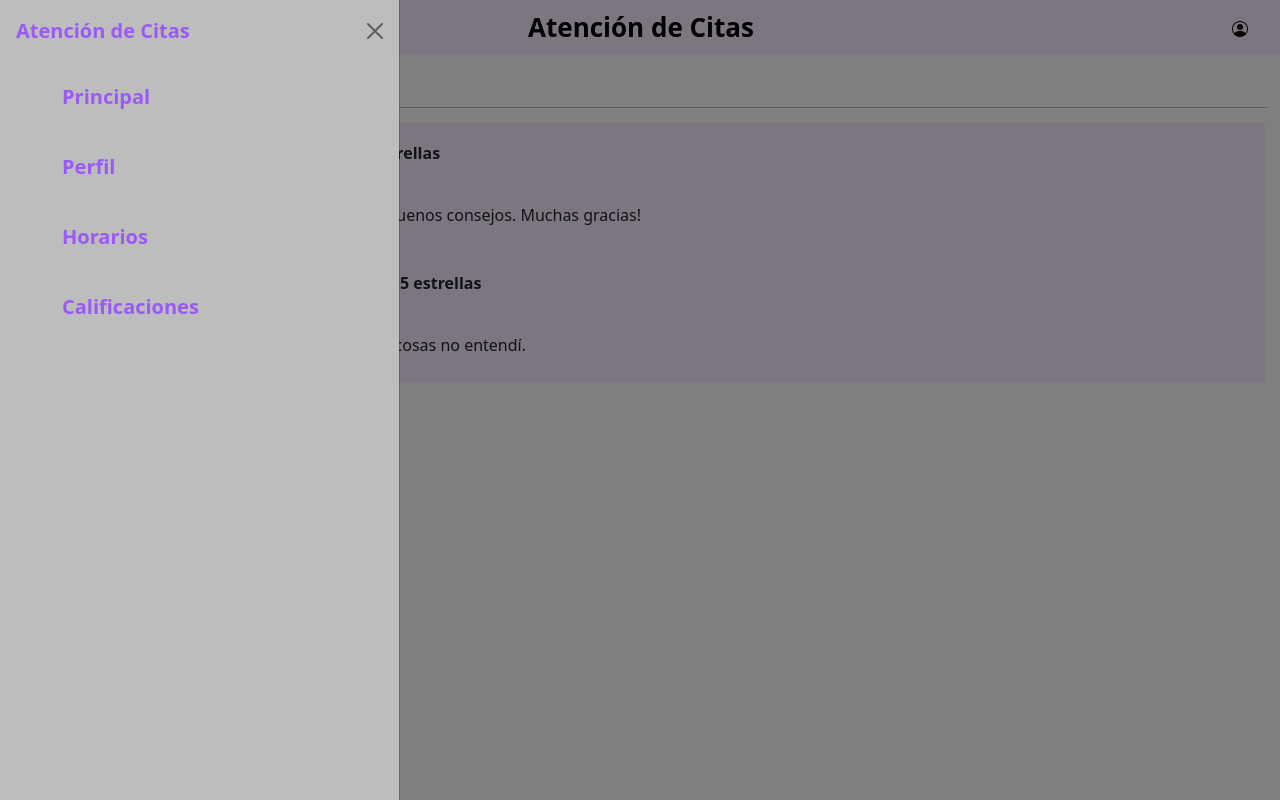
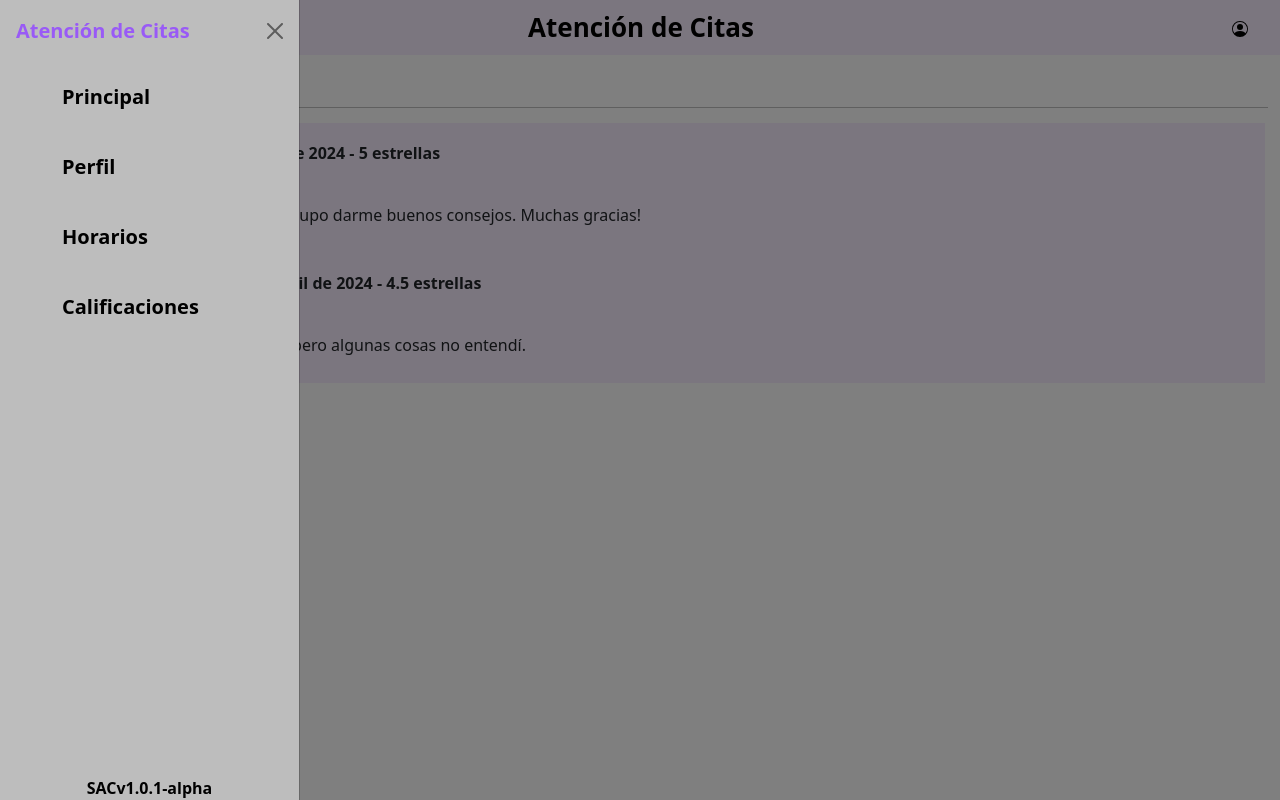
Before and after one commit to alejandraSMT/Proyecto-PW-G05, a React (Create React App) app: page / in a window 1280 px wide. Both pictures are taken after a click on the button "Abrir menú de lateral". Built offline with nearby package versions, Linux system fonts and the light colour scheme.

Commit message:
Menu lateral editado delgado, etc.

```diff
--- a/package.json
+++ b/package.json
@@ -11,7 +11,7 @@
     "react": "^18.2.0",
     "react-bootstrap": "^2.7.4",
     "react-dom": "^18.2.0",
-    "react-scripts": "5.0.1",
+    "react-scripts": "^5.0.1",
     "web-vitals": "^2.1.4"
   },
   "scripts": {
--- a/src/components/Header.css
+++ b/src/components/Header.css
@@ -34,7 +34,7 @@ nav{
   }
 
   .navbar-nav > li > a {
-    color: #995af6;
+    color: black;
   }
 
   .navbar-nav > li:hover > a {
@@ -44,7 +44,7 @@ nav{
 .SAC {
     color: black;
     text-align: center;
-    margin-top: 500px;
+    margin-top: 400px;
     font-weight: 600;
 }
 
@@ -83,3 +83,7 @@ nav{
   .my-custom-class{
     padding-right: 20px;
   }
+
+  .thin-menu {
+    max-width: 300px; /* Puedes ajustar este valor según tus necesidades */
+}
--- a/src/components/Header.js
+++ b/src/components/Header.js
@@ -23,9 +23,10 @@ export class Header extends Component {
                     {/* Menu lateral desplegable */}
 
                     <section
-                    className="offcanvas offcanvas-start"
+                    className="offcanvas offcanvas-start thin-menu"
                     id="menu"
                     tabindex="-1"
+
                     >
                         <div className="offcanvas-header">
                              {/*titulo*/}
```
Also changed, not shown: 1 other file (tests, documents, lock files or other folders).
